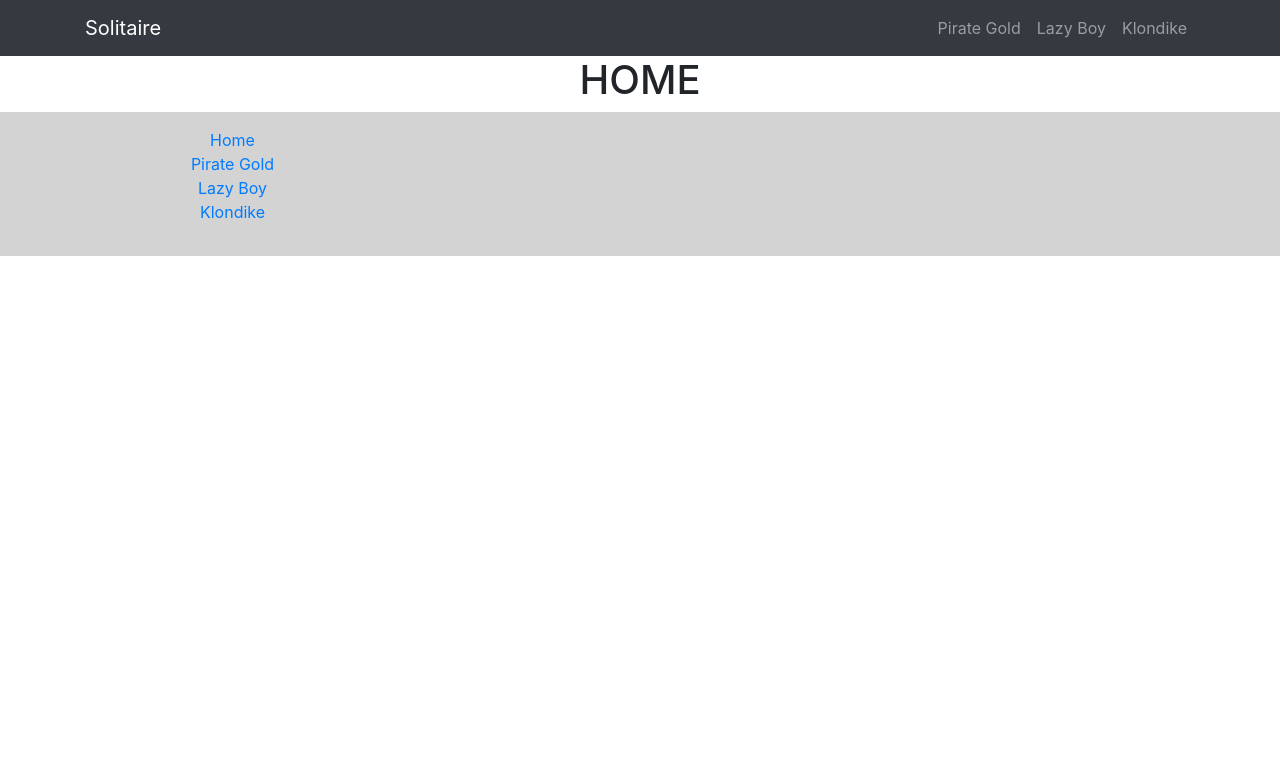
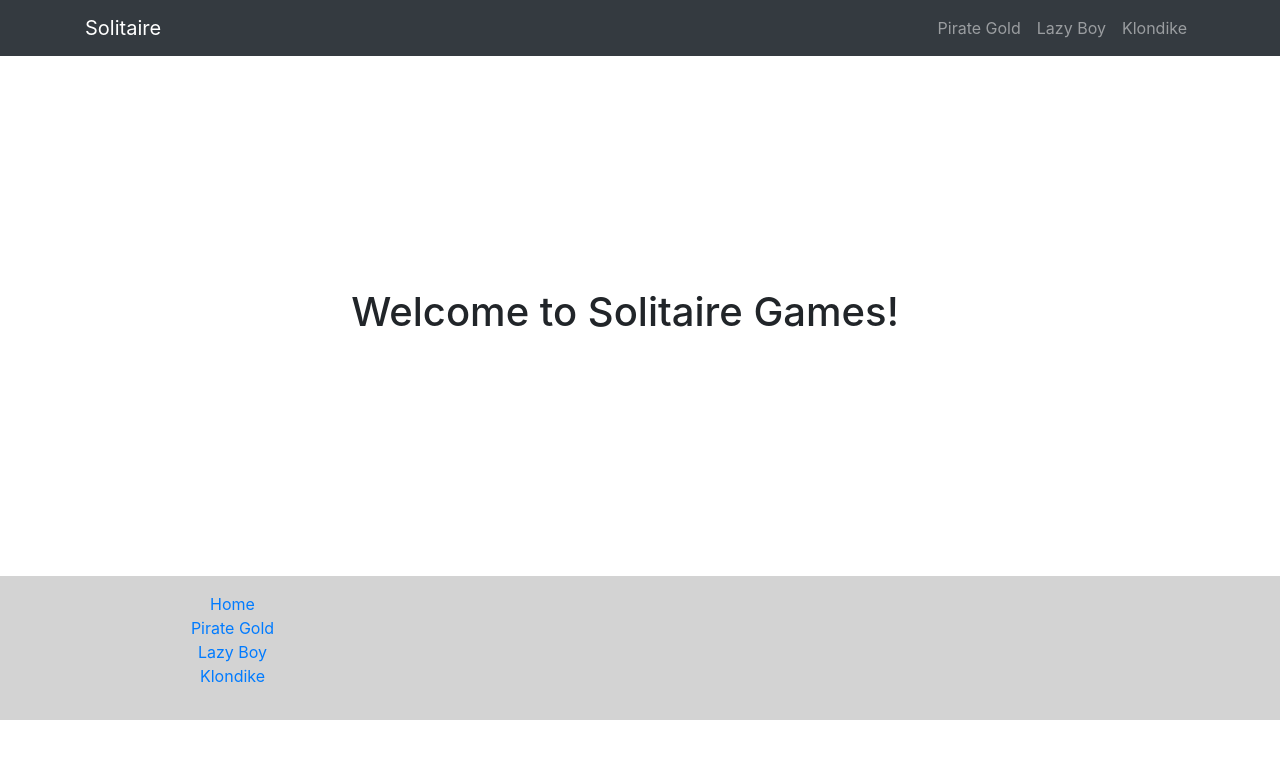
Before and after one commit to peondg/solitaire-games, a React (Create React App) app: page /home in a window 1280 px wide. Shown: the top 758 px of the page. Built offline with nearby package versions, Linux system fonts and the light colour scheme.

Commit message:
Updated Home Page

```diff
--- a/src/App.css
+++ b/src/App.css
@@ -9,3 +9,9 @@ ul {
 #footer-section {
   background-color: lightgrey;
 }
+
+.main-container {
+  display: flex;
+  width: auto;
+  height: 520px;
+}
--- a/src/App.js
+++ b/src/App.js
@@ -13,10 +13,10 @@ function App() {
       <div className="App">
         <Header />
         <Switch>
-          <Route path="/home" component={Home} />
-          <Route path="/pirateGold" component={PirateGold} />
-          <Route path="/lazyboy" component={LazyBoy} />
-          <Route path="/klondike" component={Klondike} />
+          <Route exact path="/home" component={Home} />
+          <Route exact path="/pirateGold" component={PirateGold} />
+          <Route exact path="/lazyboy" component={LazyBoy} />
+          <Route exact path="/klondike" component={Klondike} />
           <Redirect to="/home" />
         </Switch>
         <Footer />
--- a/src/Components/HomeComponent.js
+++ b/src/Components/HomeComponent.js
@@ -1,7 +1,9 @@
 const Home = () => {
   return (
-    <div>
-      <h1>HOME</h1>
+    <div className="container main-container">
+      <div className="row w-100 h-auto justify-content-center align-items-center">
+        <h1>Welcome to Solitaire Games!</h1>
+      </div>
     </div>
   );
 };
```
